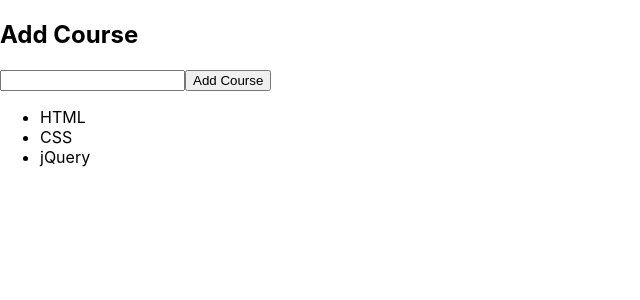
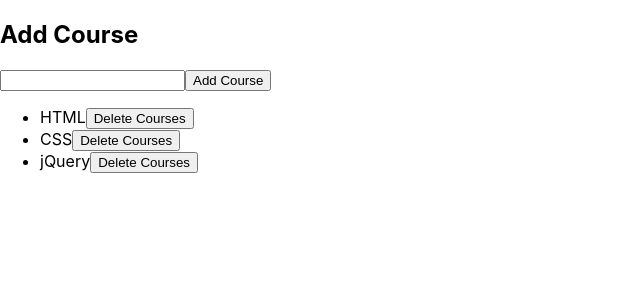
Before and after one commit to MansourMoukdad88/ReactCrud, a React (Create React App) app in the folder crud-app/: page / in a window 1280 px wide. Shown: the top 300 px of the page, without its empty margins (0-640 px from the left). Built offline with nearby package versions, Linux system fonts and the light colour scheme.

Commit message:
Delete course function

```diff
--- a/crud-app/src/App.js
+++ b/crud-app/src/App.js
@@ -34,16 +34,24 @@ class App extends Component{
       current: ""
     })
   }
+  // delete course
+  deleteCourse = (index) =>{
+    let courses = this.state.courses;
+    courses.splice(index, 1)
+    this.setState({
+      courses: courses
+    })
+  }
 
   render() {
     const {courses} = this.state;
     const courseList = courses.map((course, index) =>{
-      return <CourseList key={index} details={course.name} />
+      return <CourseList key={index} index={index} details={course.name} delete={this.deleteCourse}/>
     })
     return (
       <section className="App">
         <h1>Add Course</h1>
-          <CourseForm current={this.state.current} update={this.updateCourse} add={this.addCourse}/>
+          <CourseForm current={this.state.current} update={this.updateCourse} add={this.addCourse} />
         <ul>{courseList}</ul>
       </section>
   );
--- a/crud-app/src/components/CourseList.js
+++ b/crud-app/src/components/CourseList.js
@@ -1,15 +1,22 @@
-import React, {Component} from 'react';
+import React, {Component,Fragment} from 'react';
 
 
 
 class CourseList extends Component {
+
+  renderCourses = () => {
+    return (
+      <li>
+      <span>{this.props.details}</span>
+      <button onClick={() => { this.props.delete(this.props.index)}}>Delete Courses</button>
+    </li>
+    )
+  }
     render(){
   return (
-    <React.Fragment>
-      <li>
-        {this.props.details}
-      </li>
-    </React.Fragment>
+    <Fragment>
+     {this.renderCourses()}
+    </Fragment>
   );
 }
 }
```
